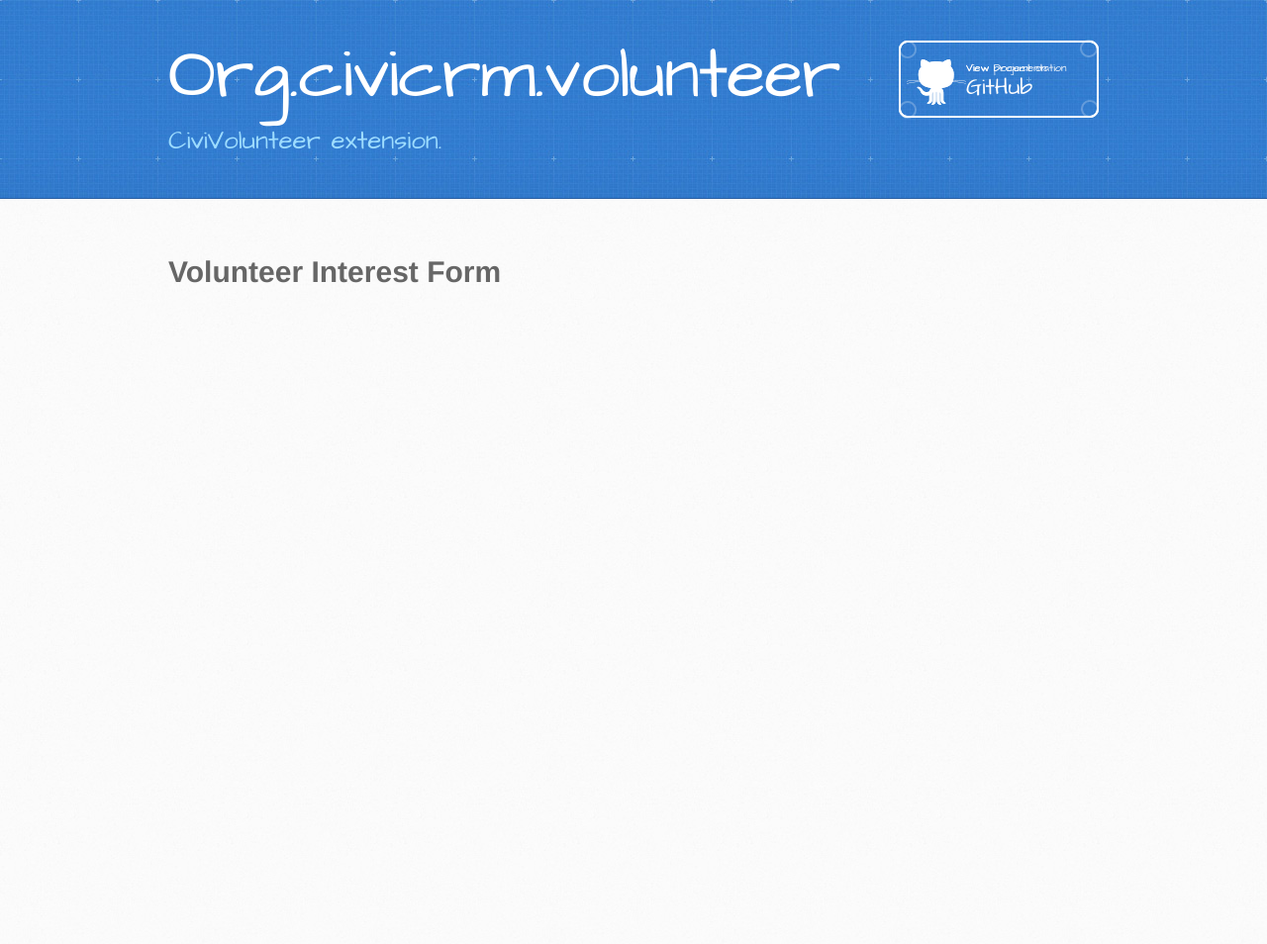
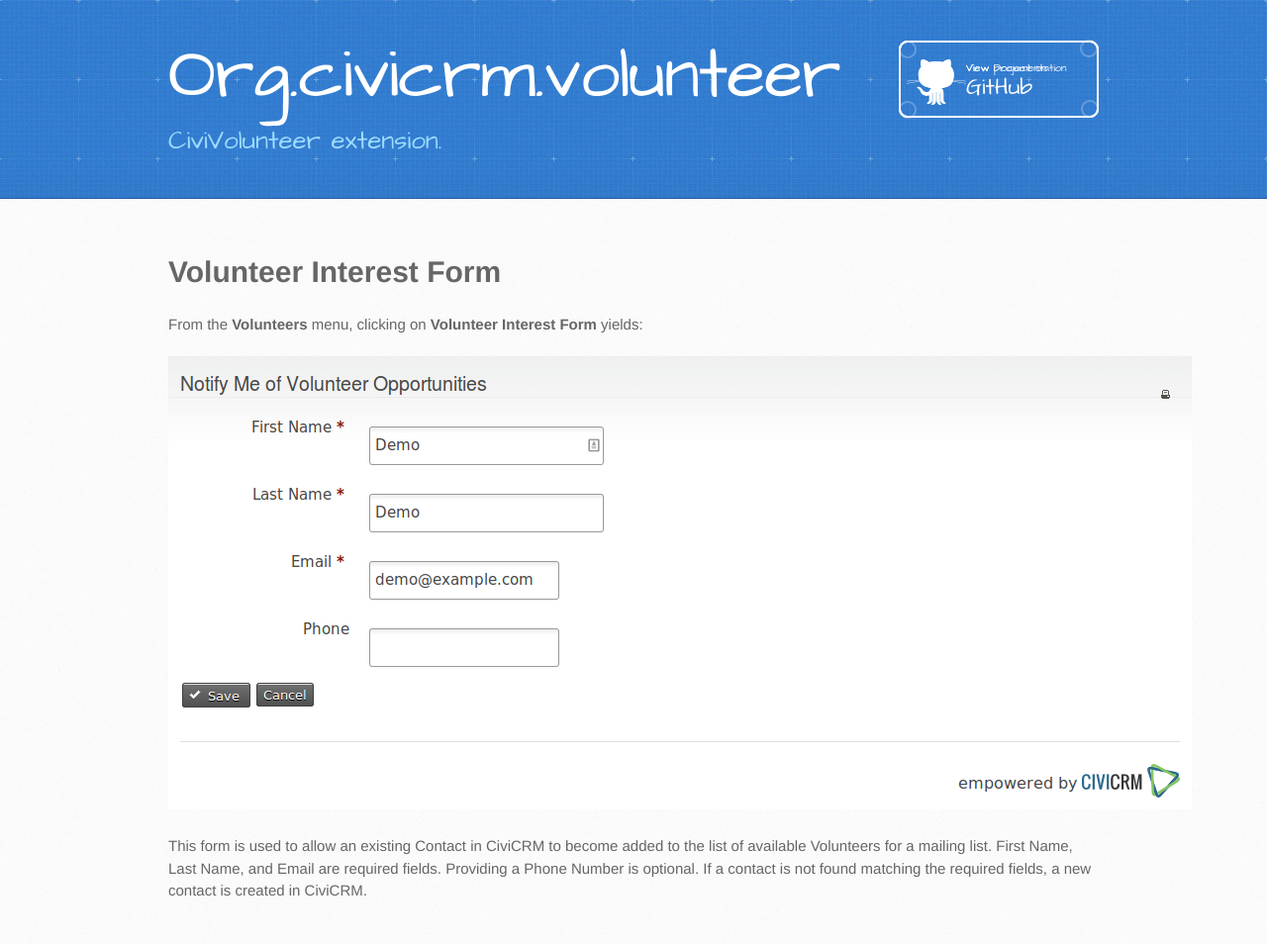
Before and after one commit to civicrm/org.civicrm.volunteer, a Jekyll site: the page built from docs/350-volunteer-interest.html, in a window 1280 px wide. Shown: the whole page at 99% size. Built offline with Jekyll 4.4.1, drawn with Linux system fonts in a browser that asks for light colours; before the commit the page ends 900 px from its top, so only the background shows below that.

Commit message:
NYCCAH-67: First draft of Volunteer Interest Form completed.

```diff
--- a/docs/350-volunteer-interest.html
+++ b/docs/350-volunteer-interest.html
@@ -3,3 +3,14 @@ categories: [interface-walkthrough]
 layout: page
 title: Volunteer Interest Form
 ---
+<p>
+  From the <b>Volunteers</b> menu, clicking on <b>Volunteer Interest Form</b> yields:
+</p>
+
+<p>
+  <img src="{{ site.baseurl }}/docs/screenshots/volunteer-interest-form.png" alt="Volunteer Interest Form Screen" />
+</p>
+
+<p>
+  This form is used to allow an existing Contact in CiviCRM to become added to the list of available Volunteers for a mailing list. First Name, Last Name, and Email are required fields. Providing a Phone Number is optional. If a contact is not found matching the required fields, a new contact is created in CiviCRM.
+</p>
```
